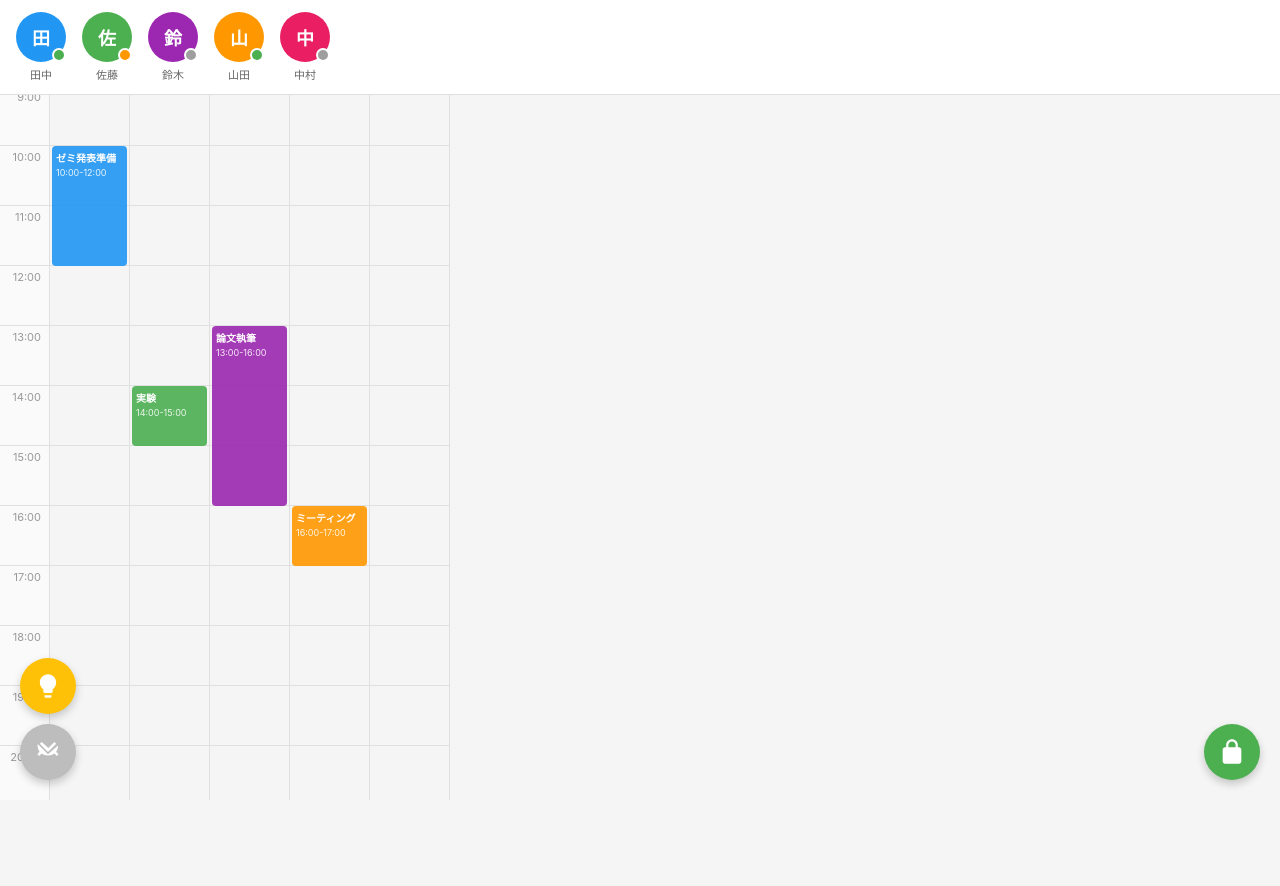
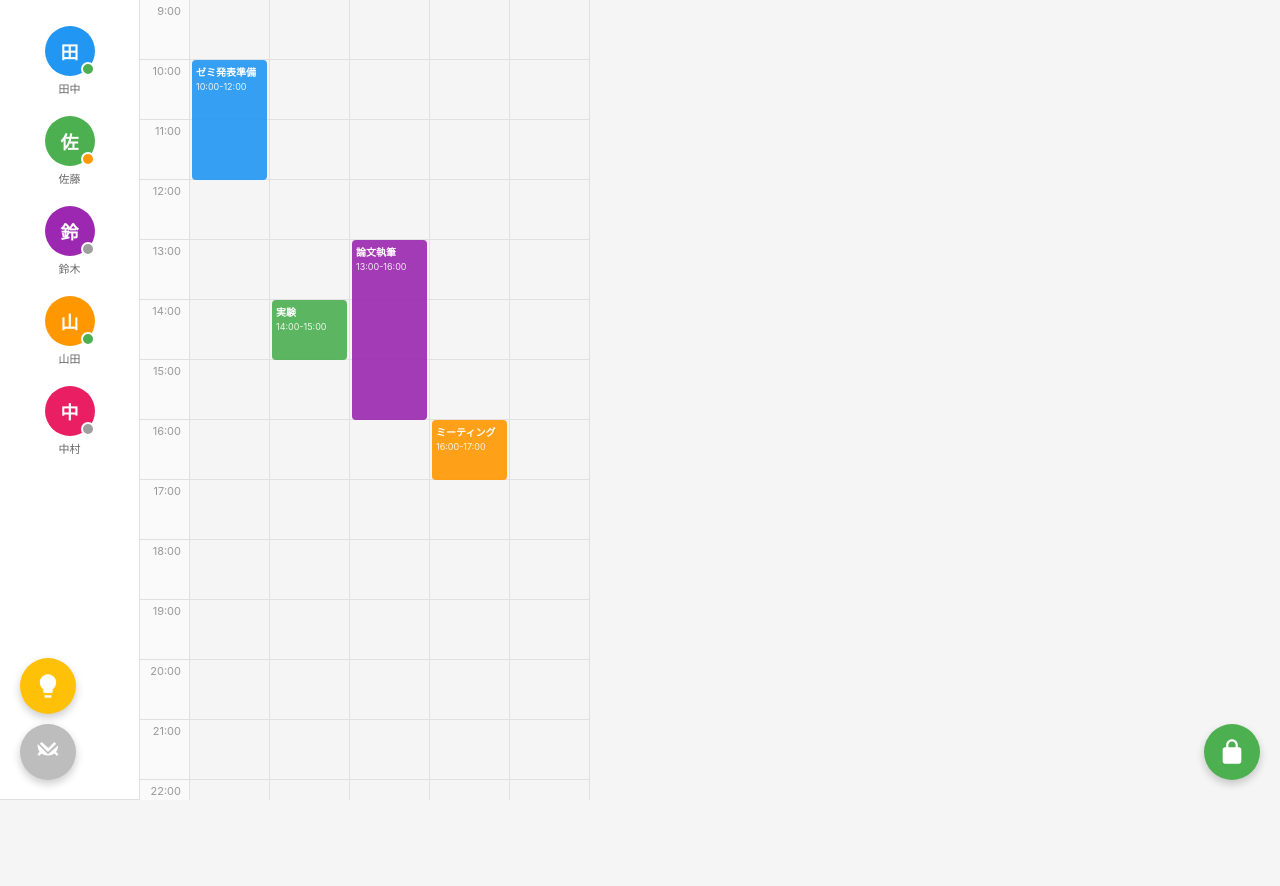
Before and after one commit to taiyo-toda/Laboratory-management, a plain HTML site: page app/templates/index.html in a window 1280 px wide. After the commit the page ends 800 px from the top, so only its background shows below. Drawn offline with Linux system fonts and the light colour scheme.

Commit message:
進捗共有用

```diff
--- a/app/templates/css/style.css
+++ b/app/templates/css/style.css
@@ -236,3 +236,48 @@ body {
     border-radius: 50%;
     background: #f44336;
 }
+
+@media (min-width: 1024px) {
+    .header {
+        top: 0;
+        left: 0;
+        bottom: 0;
+        width: 140px;
+        height: 100vh;
+        position: fixed;
+        border-right: 1px solid #e0e0e0;
+        overflow-y: auto;
+        overflow-x: hidden;
+        white-space: normal;
+        background: white;
+        z-index: 100;
+    }
+    .members {
+        display: flex;
+        flex-direction: column;
+        padding: 16px 8px;
+        min-width: auto;
+    }
+
+    .member {
+        margin: 10px 0;
+    }
+
+    .calendar-container {
+        margin-top: 0;
+        margin-left: 140px; /* .header の width と同じにする */
+        height: 100vh;
+        overflow-x: auto;
+        overflow-y: auto;
+    }
+
+    /* カレンダー内部は横に長くして横スクロールさせる（必要に応じ調整） */
+    .calendar {
+        min-width: 1000px; /* 必要に応じ拡張 */
+    }
+
+    /* 固定ボタンの位置を微調整（任意） */
+    .lock-btn { right: 20px; bottom: 20px; }
+    .aircon-btn { left: 20px; bottom: 20px; }
+    .light-btn { left: 20px; bottom: 86px; }
+}
--- a/app/templates/index.html
+++ b/app/templates/index.html
@@ -33,6 +33,5 @@
         </svg>
     </button>
     <script type="module" src="js/main.js"></script>
-    <script type="module" src="js/view.js"></script>
 </body>
 </html>
```
